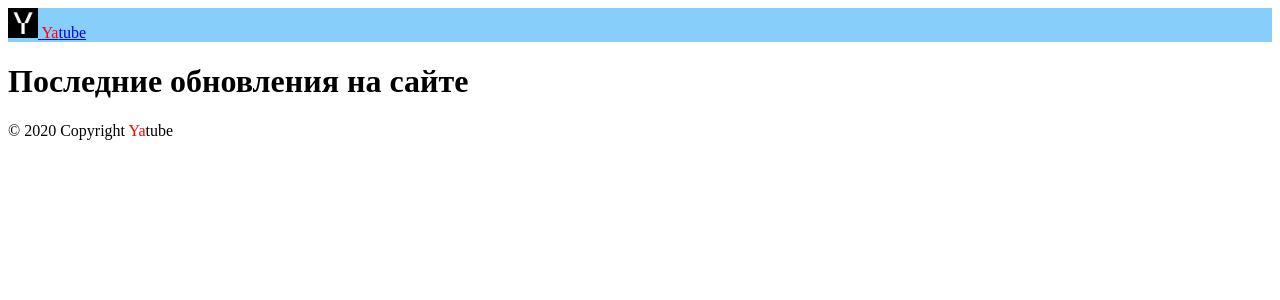
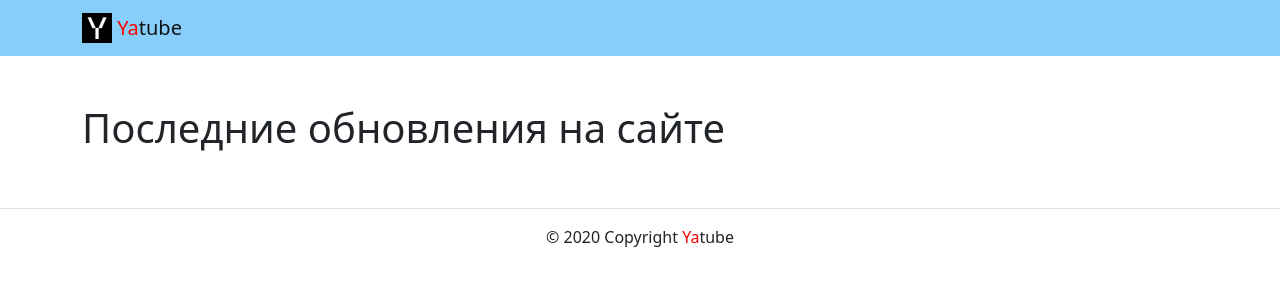
Before and after one commit to koyote92/hw02_community, a Django app: page / in a window 1280 px wide. Shown: the top 300 px of the page. Run offline with Django 3.2, Linux system fonts and the light colour scheme; data that the repository does not hold is empty; some libraries are stand-ins or nearby versions.

Commit message:
Forgot to add icons and CSS in header.html

```diff
--- a/yatube/templates/posts/includes/header.html
+++ b/yatube/templates/posts/includes/header.html
@@ -1 +1,16 @@
 {% load static %}
+<meta charset="utf-8"> <!-- Кодировка сайта -->
+<!-- Сайт готов работать с мобильными устройствами -->
+<meta name="viewport" content="width=device-width, initial-scale=1">
+<!-- Загружаем фав-иконки -->
+<link rel="icon" href="{% static 'img/fav/favicon.ico' %}" type="image">
+<link rel="apple-touch-icon" sizes="180x180" href="{% static 'img/fav/apple-touch-icon.png' %}">
+<link rel="icon" type="image/png" sizes="32x32" href="{% static 'img/fav/favicon-32x32.png' %}">
+<link rel="icon" type="image/png" sizes="16x16" href="{% static 'img/fav/favicon-16x16.png' %}">
+<link rel="icon" type="image/png" sizes="192x192" href="{% static 'img/fav/android-chrome-192x192.png' %}">
+<link rel="icon" type="image/png" sizes="256x256" href="{% static 'img/fav/android-chrome-256x256.png' %}">
+<link rel="icon" type="image/png" sizes="150x150" href="{% static 'img/fav/mstile-150x150.png' %}">
+<meta name="msapplication-TileColor" content="#000">
+<meta name="theme-color" content="#ffffff">
+<!-- Подключен файл со стандартными стилями бустрап -->
+<link rel="stylesheet" href="{% static 'css/bootstrap.min.css' %}">
```
